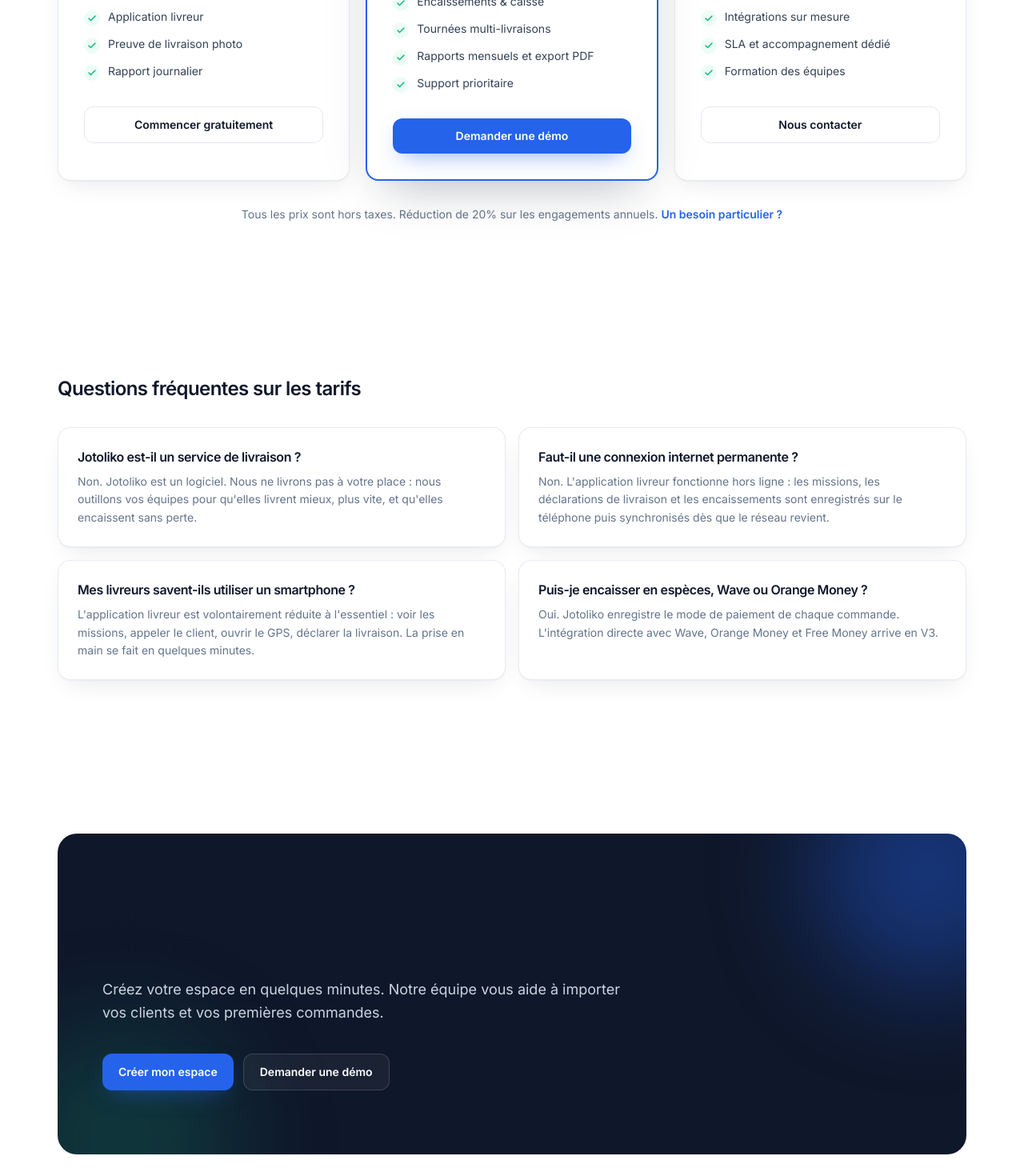
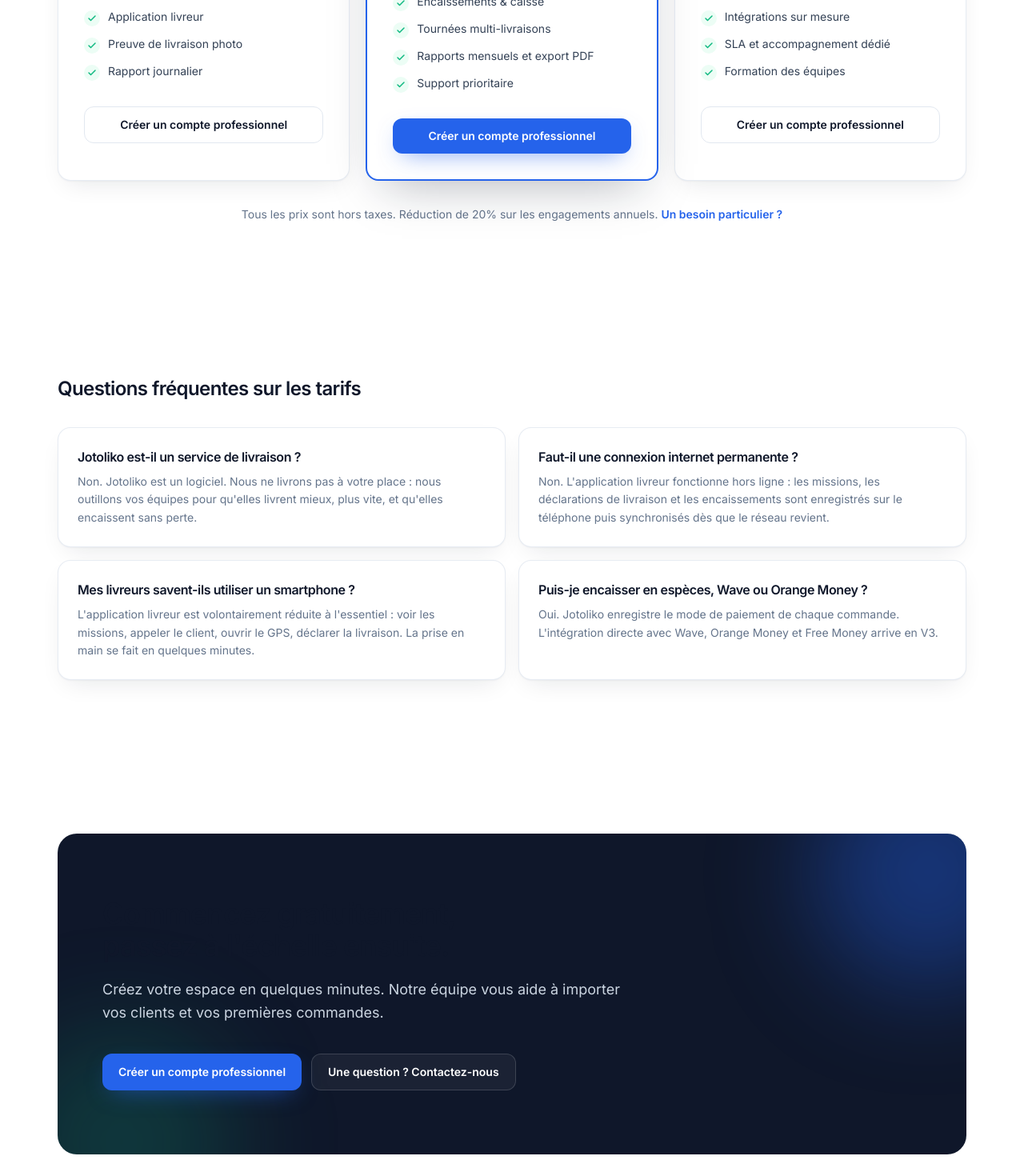
Before and after one commit to aydiarra-star/Jotoliko, a Next.js app: page /tarifs in a window 1280 px wide. Shown: the part 840-2310 px from the top of the page at 80% size. Built offline with nearby package versions, Linux system fonts and the light colour scheme; no server answers.

Commit message:
feat(auth): route pricing CTAs to professional signup

```diff
--- a/app/tarifs/page.tsx
+++ b/app/tarifs/page.tsx
@@ -55,10 +55,10 @@ export default function PricingPage() {
                   ))}
                 </ul>
                 <Link
-                  href={plan.highlight ? "/demo" : "/contact"}
+                  href="/inscription"
                   className={plan.highlight ? "btn-primary mt-8 w-full" : "btn-ghost mt-8 w-full"}
                 >
-                  {plan.cta}
+                  Créer un compte professionnel
                 </Link>
               </div>
             </Reveal>
@@ -90,8 +90,8 @@ export default function PricingPage() {
       <CTA
         title="Commencez gratuitement, passez à l'échelle ensuite."
         body="Créez votre espace en quelques minutes. Notre équipe vous aide à importer vos clients et vos premières commandes."
-        primary={{ href: "/contact", label: "Créer mon espace" }}
-        secondary={{ href: "/demo", label: "Demander une démo" }}
+        primary={{ href: "/inscription", label: "Créer un compte professionnel" }}
+        secondary={{ href: "/contact", label: "Une question ? Contactez-nous" }}
       />
     </>
   );
```
